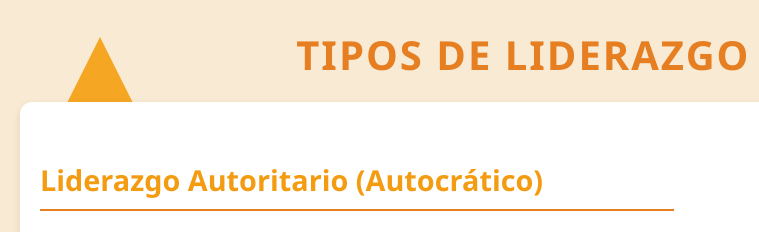
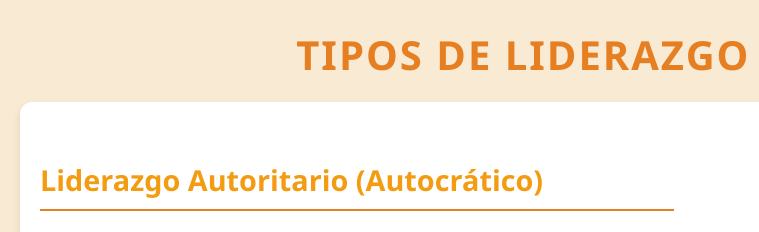
Before and after one commit to GeorgeCairampoma/liderazgo, a plain HTML site: page index.html in a window 1280 px wide. Shown: the top 232 px of the page, 0-759 px from the left. Drawn offline with Linux system fonts and the light colour scheme.

Commit message:
Update index.html

```diff
--- a/index.html
+++ b/index.html
@@ -11,17 +11,6 @@
             margin: 20px;
             color: #333;
             position: relative;
-        }
-
-        .triangle {
-            width: 0;
-            height: 0;
-            border-left: 50px solid transparent;
-            border-right: 50px solid transparent;
-            border-bottom: 100px solid #f5a623;
-            position: absolute;
-            top: 10px;
-            left: 30px;
         }
 
         .circle {
```
